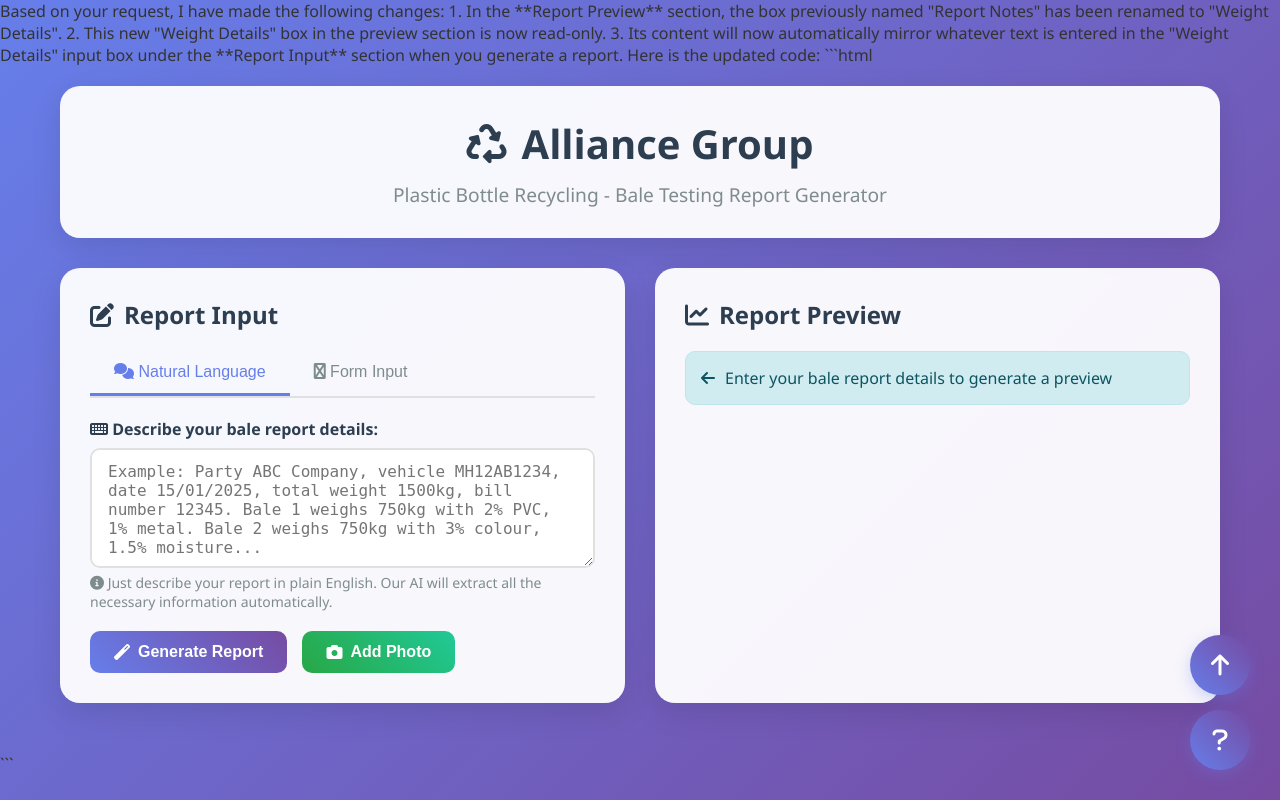
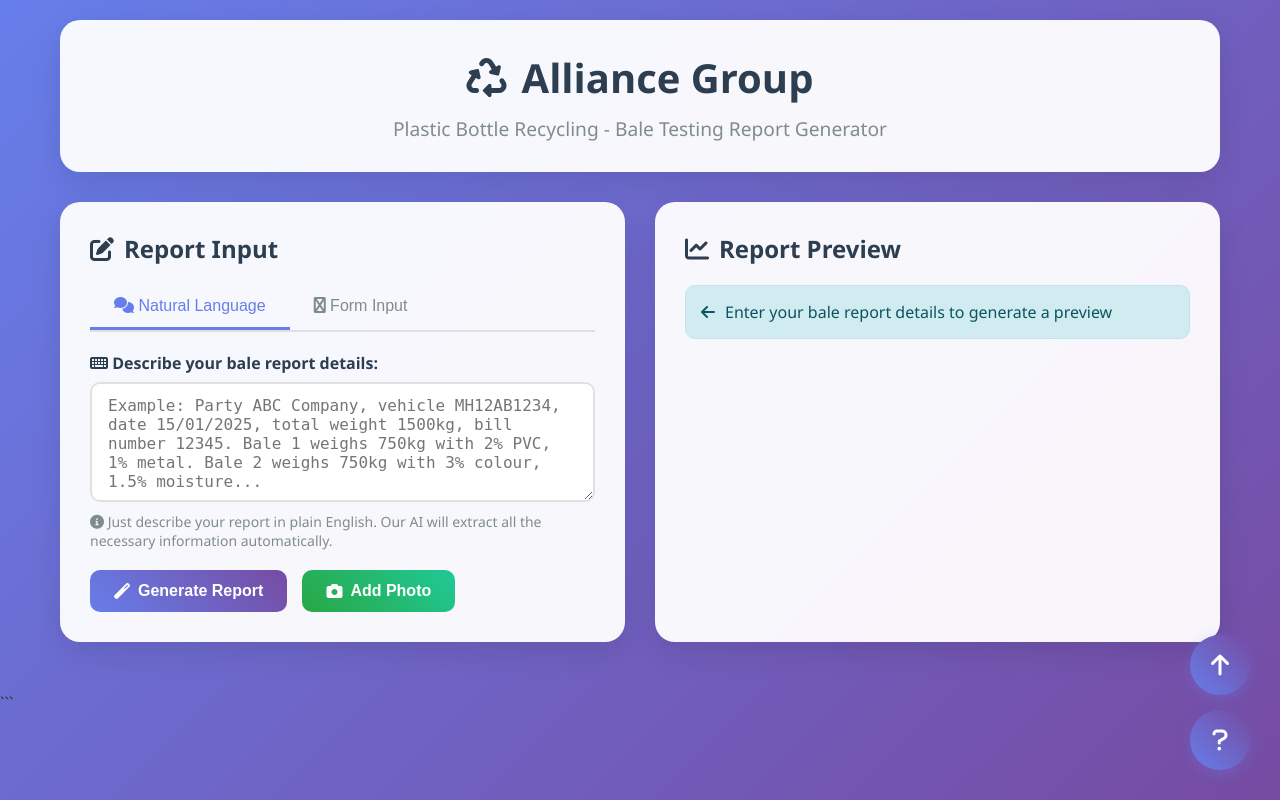
Before and after one commit to Manthankachhadiya/report-ganreter, a FastAPI app: page / in a window 1280 px wide. Run offline with FastAPI, Linux system fonts and the light colour scheme; some libraries are stand-ins or nearby versions.

Commit message:
Your update message here

````diff
--- a/templates/chat.html
+++ b/templates/chat.html
@@ -1,12 +1,5 @@
-Based on your request, I have made the following changes:
 
-1.  In the **Report Preview** section, the box previously named "Report Notes" has been renamed to "Weight Details".
-2.  This new "Weight Details" box in the preview section is now read-only.
-3.  Its content will now automatically mirror whatever text is entered in the "Weight Details" input box under the **Report Input** section when you generate a report.
 
-Here is the updated code:
-
-```html
 <!DOCTYPE html>
 <html lang="en">
 <head>
--- a/templates/report_template.html
+++ b/templates/report_template.html
@@ -160,10 +160,10 @@
             <td colspan="2"style="font-weight: bold; font-size: 18px;padding: 8px;">Date:</td>
             <td colspan="3" style="padding: 8px;font-size: 18px;">{{ report.date }}</td>
         </tr>
-        <tr>
+        <!-- <tr>
             <td colspan="2"style="font-weight: bold;font-size: 18px; padding: 8px;">Total Weight:</td>
             <td colspan="3" style="padding: 8px;font-size: 18px;">{{ report.total_weight }} kg</td>
-        </tr>
+        </tr> -->
         <tr>
             <td colspan="2"style="font-weight: bold;font-size: 18px; padding: 8px;">Bill Number:</td>
             <td colspan="3" style="padding: 8px;font-size: 18px;">{{ report.bill_number }}</td>
````
